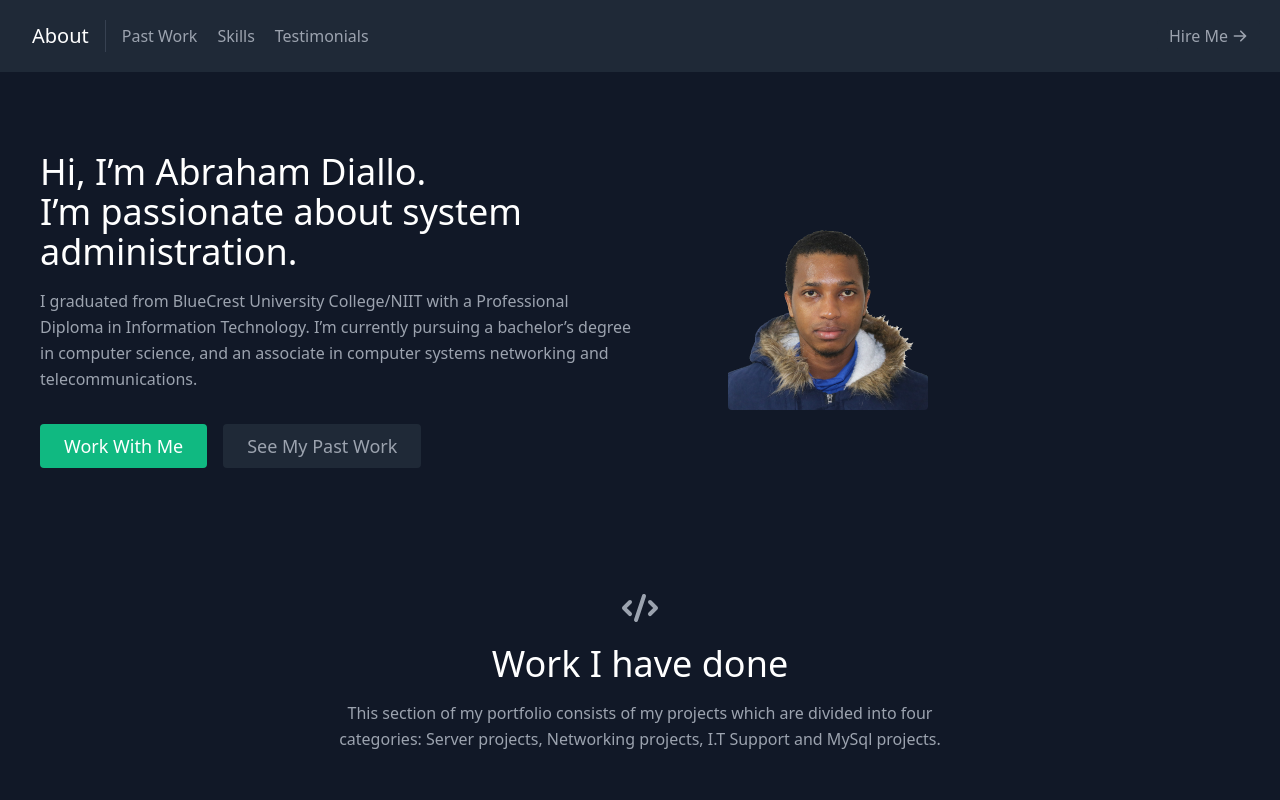
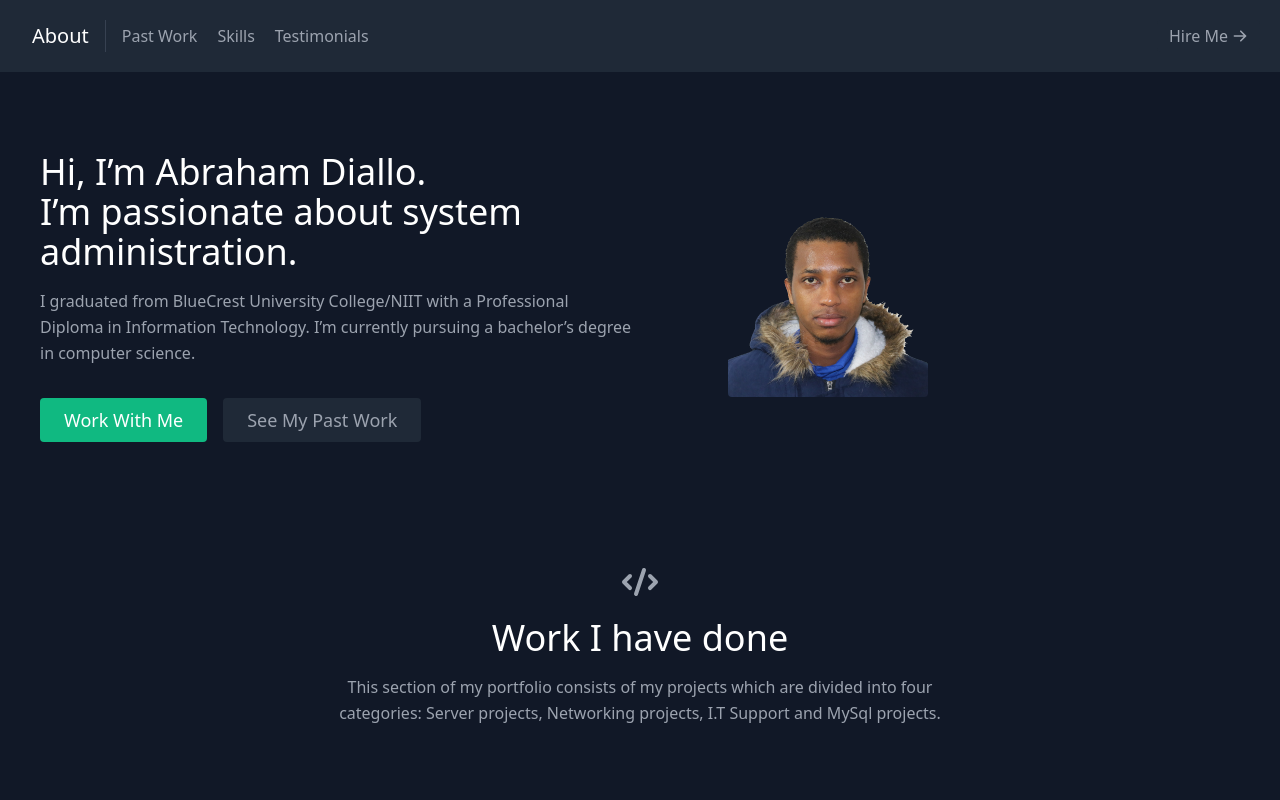
Before and after one commit to abrahamdiallo/MyPortfolio, a React (Create React App) app: page / in a window 1280 px wide. Shown: the top 800 px of the page. Built offline with nearby package versions, Linux system fonts and the light colour scheme; grey boxes are pictures that could not be loaded.

Commit message:
Add files via upload

```diff
--- a/src/components/About.js
+++ b/src/components/About.js
@@ -10,7 +10,7 @@ export default function About() {
             <br className="hidden lg:inline-block" />I’m passionate about system administration.
           </h1>
           <p className="mb-8 leading-relaxed">
-          I graduated from BlueCrest University College/NIIT with a Professional Diploma in Information Technology. I’m currently pursuing a bachelor’s degree in computer science, and an associate in computer systems networking and telecommunications.
+          I graduated from BlueCrest University College/NIIT with a Professional Diploma in Information Technology. I’m currently pursuing a bachelor’s degree in computer science.
 
           </p>
           <div className="flex justify-center">
```
Also changed, not shown: src/App.js (line endings or trailing spaces), src/components/Contact.js (line endings or trailing spaces), src/components/Navbar.js (line endings or trailing spaces), src/components/Projects.js (line endings or trailing spaces), src/components/Skills.js (line endings or trailing spaces), src/components/Testimonials.js (line endings or trailing spaces).
